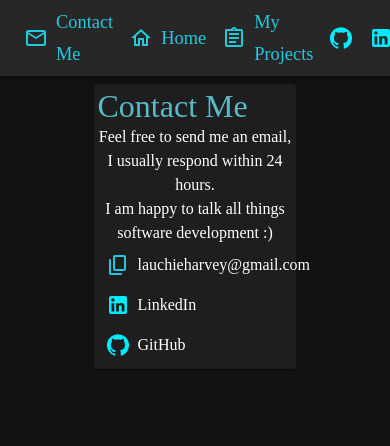
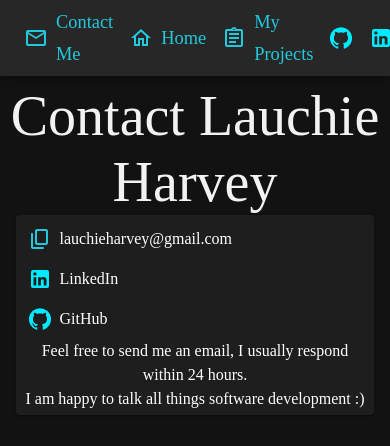
Before and after one commit to LauchieHarvey/LauchieHarvey.github.io, a React (Create React App) app: page /contact in a window 390 px wide. Shown: the top 446 px of the page. Built offline with nearby package versions, Linux system fonts and the light colour scheme.

Commit message:
SEO and responsiveness.

```diff
--- a/package.json
+++ b/package.json
@@ -15,9 +15,11 @@
     "@mui/types": "^7.0.0",
     "@types/react": "^17.0.26",
     "@types/react-dom": "^17.0.9",
+    "@types/react-helmet": "^6.1.4",
     "@types/react-router-dom": "^5.3.0",
     "react": "^17.0.2",
     "react-dom": "^17.0.2",
+    "react-helmet": "^6.1.0",
     "react-router-dom": "^5.3.0",
     "react-scripts": "^4.0.3",
     "typescript": "^4.4.3",
--- a/public/index.html
+++ b/public/index.html
@@ -3,6 +3,8 @@
     <head>
         <meta charset='utf-8' />
         <meta name='viewport' content='width=device-width, initial-scale=1' />
+        <meta name="author" content="Lauchie Harvey"/>
+        <meta name="robots" content="follow"/>
         <link rel="icon" href="./favicon.png"/>
         <link rel="icon" href="./apple-touch-icon.png"/>
         <title>Lauchie Harvey | Software Developer</title>
--- /dev/null
+++ b/src/Components/MetaTags.tsx
@@ -0,0 +1,18 @@
+import React from 'react';
+import Helmet from 'react-helmet';
+
+interface MetaTagsProps {
+    title: string;
+    description: string;
+}
+
+const MetaTags = ({title, description}: MetaTagsProps) => {
+    return (
+        <Helmet>
+            <title>{title}</title>
+            <meta name="description" content={description}/>
+        </Helmet>
+    );
+}
+
+export default MetaTags;
--- a/src/Components/Theme.tsx
+++ b/src/Components/Theme.tsx
@@ -13,6 +13,11 @@ const CustomTheme = responsiveFontSizes(createTheme({
     },
     typography: {
         fontFamily: '"Times New Roman", "sans-serif", Arial',
+        h1: {
+            color: '#fff',
+            filter: 'brightness(95%)',
+            textAlign: 'center'
+        },
         button: {
             textTransform: 'none',
             fontSize: '1.3rem',
--- a/src/Pages/Contact.tsx
+++ b/src/Pages/Contact.tsx
@@ -1,7 +1,8 @@
 import React from 'react';
-import { Typography, Paper, Stack, IconButton, Tooltip } from '@mui/material';
+import { Typography, Grid, Paper, Stack, IconButton, Tooltip } from '@mui/material';
 import ContentCopyRoundedIcon from '@mui/icons-material/ContentCopyRounded';
 import {LinkedInIcon, GitHubIcon} from '../Components/Icons';
+import MetaTags from '../Components/MetaTags';
 
 const Contact: React.FC = () => {
     const myEmail = "lauchieharvey@gmail.com";
@@ -11,14 +12,14 @@ const Contact: React.FC = () => {
     }
 
     return (
-        <Paper sx={{maxWidth: '50%', margin: 'auto', padding: '1%'}}>
-            <Typography variant="h3" sx={{color: 'primary.main', filter: 'saturate(0.6)'}}>Contact Me</Typography>
-            <Typography align="center" variant="body1">
-                Feel free to send me an email, I usually respond within 24 hours.
-            </Typography>
-            <Typography align="center" variant="body1">
-                I am happy to talk all things software development :)
-            </Typography>
+        <>
+        <MetaTags
+            title="Lauchie Harvey | Contact"
+            description={`Contact Lauchie Harvey. You can reach him by email, on GitHub or on LinkedIn. Email is preferred, send it to ${myEmail}. Lauchie responds within 24 hours.`}/>
+        <Typography variant="h1">Contact Lauchie Harvey</Typography>
+        <Paper sx={{maxWidth: {xs: '90%', sm: '80%', md: '60%', lg: '40%'}, margin: 'auto', padding: '1%'}}>
+            <Grid container alignItems="center">
+                <Grid item xs={12} sm={6} md={5}>
                     <Stack direction="column">
                         <Stack direction="row" alignItems="center">
                             <Tooltip title="Copy Email">
@@ -35,7 +36,19 @@ const Contact: React.FC = () => {
                             <Typography variant="body1">GitHub</Typography>
                         </Stack>
                     </Stack>
+                </Grid>
+                <Grid item xs={12} sm={6} md={7}>
+
+                    <Typography align="center" variant="body1">
+                        Feel free to send me an email, I usually respond within 24 hours.
+                    </Typography>
+                    <Typography align="center" variant="body1">
+                        I am happy to talk all things software development :)
+                    </Typography>
+                </Grid>
+            </Grid>
         </Paper>
+        </>
     );
 }
 
--- a/src/Pages/Home.tsx
+++ b/src/Pages/Home.tsx
@@ -1,6 +1,7 @@
 import React from 'react';
 import { Typography, Box, Paper, Link, List, ListItem, ListItemIcon, ListItemText, Stack } from '@mui/material';
 import CheckBoxTwoToneIcon from '@mui/icons-material/CheckBoxTwoTone';
+import MetaTags from '../Components/MetaTags';
 
 const Home: React.FC = () => {
 
@@ -21,8 +22,12 @@ const Home: React.FC = () => {
 
     return (
         <>
+        <MetaTags
+            title="Lauchie Harvey | Software Developer"
+            description="Lauchie Harvey is a software developer. Lauchie is currently employed at AMT.
+             This portfolio website showcases his software projects and developer capabilities."/>
         <Box sx={{marginTop: '20vh', marginBottom: '30vh'}}>
-            <Typography variant="h1" sx={{color: '#fff', filter: 'brightness(95%)', marginLeft: '25%'}}>Lauchie Harvey</Typography>
+            <Typography variant="h1" sx={{color: '#fff', filter: 'brightness(95%)'}}>Lauchie Harvey</Typography>
             <Typography variant="h2" sx={{color: '#fff', filter: 'brightness(75%)', marginLeft: '50%'}}>Software Developer</Typography>
         </Box>
         <Stack direction="column" justifyContent="space-evenly" alignItems="center">
--- a/src/Pages/Projects.tsx
+++ b/src/Pages/Projects.tsx
@@ -5,7 +5,7 @@ import CardContent from '@mui/material/CardContent';
 import CardMedia from '@mui/material/CardMedia';
 import Button from '@mui/material/Button';
 import Typography from '@mui/material/Typography';
-import {Theme} from '@mui/material';
+import MetaTags from '../Components/MetaTags';
 
 const Projects: React.FC = () => {
     const projectList: Array<ProjectCardProps> = [
@@ -50,6 +50,11 @@ const Projects: React.FC = () => {
 
     return (
         <>
+            <Typography variant="h1">Projects</Typography>
+            <MetaTags
+                title="Lauchie Harvey | Projects"
+                description="View Lauchie Harvey's software projects. Lauchie has built a myriad of different projects,
+                    from full stack web apps to complicated concurrent C programmes."/>
            {projectList.map((projectProps: ProjectCardProps, index: number) => (
                <ProjectCard key={index} {...projectProps}/>
            ))}
```
Also changed, not shown: 1 other file (tests, documents, lock files or other folders). Lines whose indentation alone changed are shown as unchanged.
